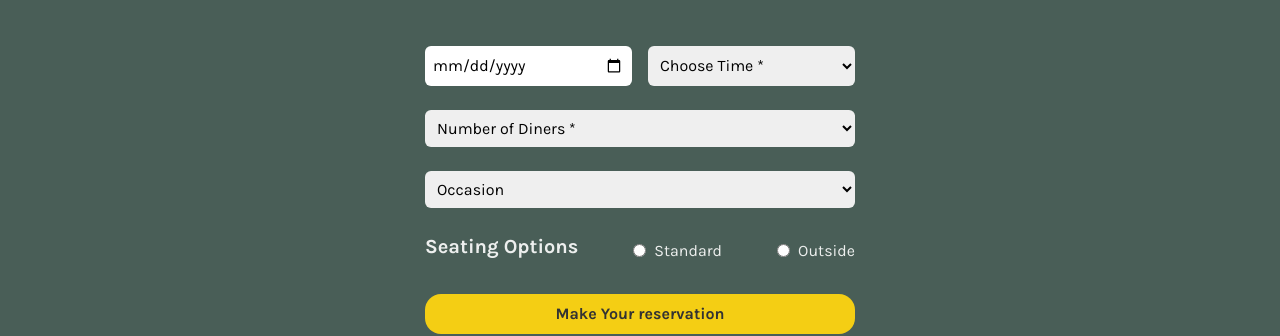
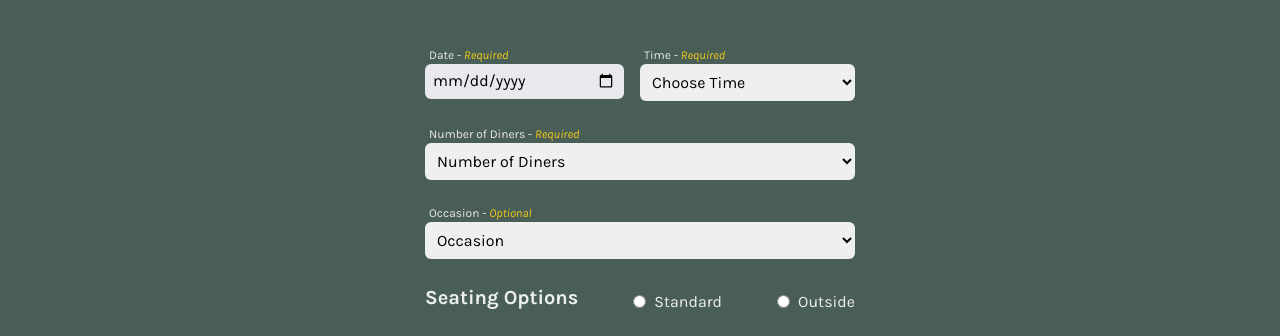
Before and after one commit to Sahar-AbdelSamad/little-lemon, a React (Create React App) app: page /reservation in a window 1280 px wide. Shown: the part 394-730 px from the top of the page. Built offline with nearby package versions, Linux system fonts and the light colour scheme; the HTML template or start-up script is replaced by a standard one; a web font is replaced by a local one.

Commit message:
Add labels to the reservations inputs

```diff
--- a/src/components/BookingForm.js
+++ b/src/components/BookingForm.js
@@ -24,33 +24,39 @@ function BookingForm(props) {
   return (
     <form className='Karla' data-testid="form" onSubmit={props.submitForm}>
       <div className='d-flex'>
-        <input {...reservationDate} name='Reservation Date' className='w-50 rounded border-0 p-2 mt-5 mb-4 me-3' type='date' placeholder='Choose Date' aria-label="Choose Date" required/>
-        <select {...reservationTime} name='Reservation Time' className='w-50 rounded border-0 p-2 mt-5 mb-4' aria-label="Choose Time" required>
-          <option value="">Choose Time *</option>
+        <label className='mt-5 d-flex flex-column w-50'><span className='ps-1 label-reservation'>Date - <i>Required</i></span>
+          <input {...reservationDate} name='Reservation Date' className='rounded border-0 p-2 mb-4 me-3 date-selection' type='date' placeholder='Choose Date' aria-label="Choose Date" required/>
+        </label>
+        <label className='mt-5 d-flex flex-column w-50'><span className='ps-1 label-reservation'>Time - <i>Required</i></span>
+          <select {...reservationTime} name='Reservation Time' className='rounded border-0 p-2 mb-4' aria-label="Choose Time" required>
+            <option value="" disabled>Choose Time</option>
             {(availableTimes).map(avTime => (
                 <option key={avTime} value={avTime}>{avTime}</option>
               ))}
           </select>
+        </label>
       </div>
+      <label className='d-flex flex-column'><span className='ps-1 label-reservation'>Number of Diners - <i>Required</i></span>
         <select {...reservationDiners} className='d-block rounded border-0 p-2 w-100' name="Number Of Diners" aria-label="Choose number of diners" required>
-        <option value="">Number of Diners *</option>
-        <option value="1">1</option>
-        <option value="2">2</option>
-        <option value="3">3</option>
-        <option value="4">4</option>
-        <option value="5">5</option>
-        <option value="6">6</option>
-        <option value="7">7</option>
-        <option value="8">8</option>
-        <option value="9">9</option>
-        <option value="10">10</option>
+          <option value="" disabled>Number of Diners</option>
+          <option value="1">1 Person</option>
+          <option value="2">2 People</option>
+          <option value="3">3 People</option>
+          <option value="4">4 People</option>
+          <option value="5">5 People</option>
+          <option value="6">6 People</option>
+          <option value="7">7 People</option>
+          <option value="8">8+ People</option>
         </select>
-      <select {...reservationOccasion} className='d-block rounded border-0 p-2 my-4 w-100' name="Occasion" aria-label="Choose the Occasion">
-        <option value="">Occasion</option>
+      </label>
+      <label className='d-flex flex-column mt-4'><span className='ps-1 label-reservation'>Occasion - <i>Optional</i></span>
+        <select {...reservationOccasion} className='d-block rounded border-0 p-2 mb-4 w-100' name="Occasion" aria-label="Choose the Occasion">
+          <option value="" disabled>Occasion</option>
           <option value="Birthday">Birthday</option>
           <option value="Engagement">Engagement</option>
           <option value="Anniversary">Anniversary</option>
         </select>
+        </label>
       <fieldset {...reservationSeating} id="Seating Options" className='clr-white d-md-flex justify-content-between seating-option' required>
         <div className='fw-bold fs-5 gap-5 mb-2'>Seating Options</div>
         <div className='d-flex justify-content-between align-items-center'>
@@ -67,7 +73,7 @@ function BookingForm(props) {
           <input data-testid="submitButton" disabled={disableSubmit} aria-label="On Click" className='order-md-2 mt-4 py-2 bton font-large' type="submit" value="Make Your reservation"/>
           <button className='bton mt-4 py-2' onClick={props.showBookings}>Cancel</button>
         </div> :
-        <input data-testid="submitButton" disabled={disableSubmit} aria-label="On Click" className='d-block mt-4 fs-6 py-2 bton w-100 font-large' type="submit" value="Make Your reservation"/>}
+        <input data-testid="submitButton" aria-label="On Click" className='d-block mt-4 fs-6 py-2 bton w-100 font-large' type="submit" value="Make Your reservation"/>}
     </form>
   );
 }
--- a/src/components/header_footer.css
+++ b/src/components/header_footer.css
@@ -2,7 +2,7 @@
   margin: 0px 10px;
 }
 
-.active {
+.active, i {
   color: var(--primary-color-yellow);
 }
 
@@ -53,6 +53,20 @@
   display: none;
   flex-direction: column;
   gap: 20px;
+}
+
+.label-reservation {
+  font-size: 12px;
+  color: #e9e9ed;
+}
+
+.date-selection {
+  height: 35px;
+  background-color: #e9e9ed;
+}
+
+.date-selection:focus-visible {
+  outline: none;
 }
 
 .show-menu {
```
Lines whose indentation alone changed are shown as unchanged.
